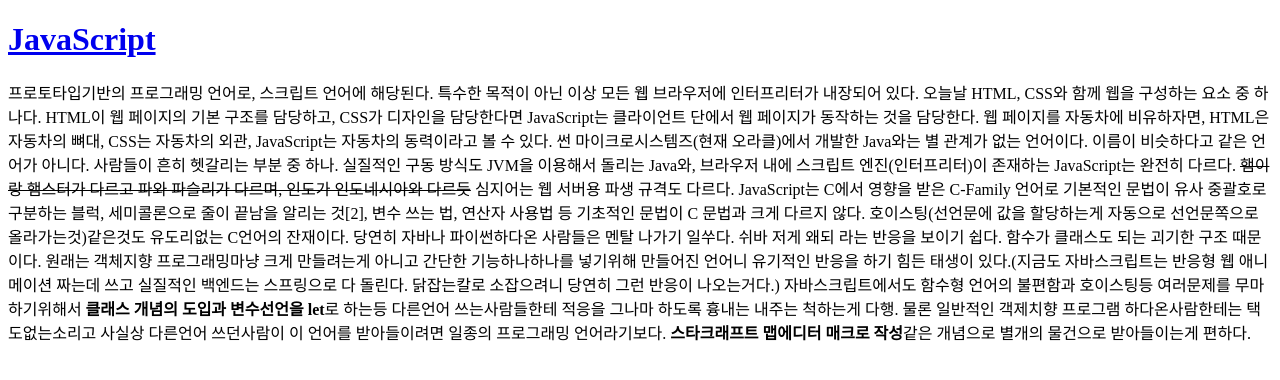
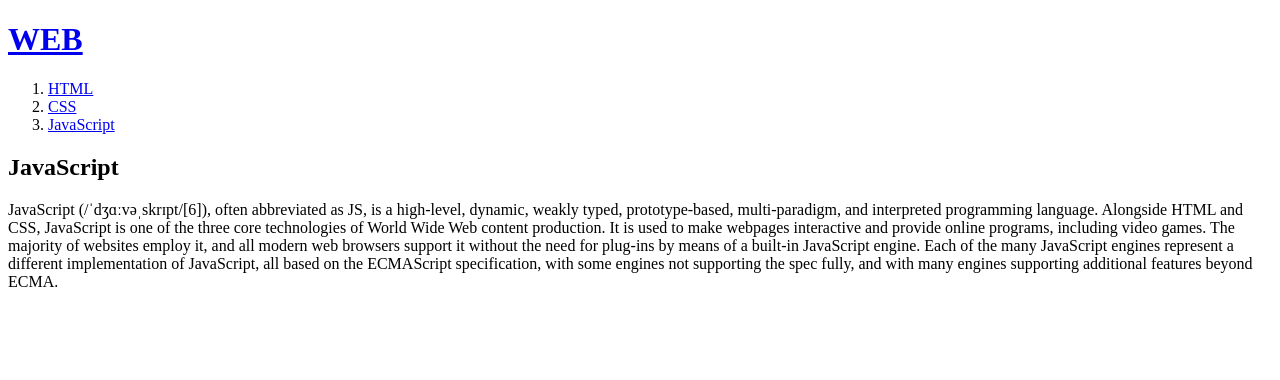
Before and after one commit to msoo6465/web, a plain HTML site: page 1-html/3.html in a window 1280 px wide. Drawn offline with Linux system fonts and the light colour scheme.

Commit message:
Change some string

```diff
--- a/1-html/3.html
+++ b/1-html/3.html
@@ -1,22 +1,19 @@
 <!doctype html>
-
-<!DOCTYPE html>
-<html lang="en" dir="ltr">
-
+<html>
 <head>
-  <title>JavaScript</title>
+  <title>WEB1 - JavaScript</title>
   <meta charset="utf-8">
 </head>
 <body>
-  <h1><a href="4.html" target="_self" title="index">JavaScript</a></h1>
+  <h1><a href="index.html">WEB</a></h1>
+  <ol>
+    <li><a href="1.html">HTML</a></li>
+    <li><a href="2.html">CSS</a></li>
+    <li><a href="3.html">JavaScript</a></li>
+  </ol>
+  <h2>JavaScript</h2>
   <p>
-    프로토타입기반의 프로그래밍 언어로, 스크립트 언어에 해당된다. 특수한 목적이 아닌 이상 모든 웹 브라우저에 인터프리터가 내장되어 있다. 오늘날 HTML, CSS와 함께 웹을 구성하는 요소 중 하나다. HTML이 웹 페이지의 기본 구조를 담당하고, CSS가 디자인을 담당한다면 JavaScript는 클라이언트 단에서 웹 페이지가 동작하는 것을 담당한다. 웹 페이지를 자동차에 비유하자면, HTML은 자동차의 뼈대, CSS는 자동차의 외관, JavaScript는 자동차의 동력이라고 볼 수 있다.
-
-    썬 마이크로시스템즈(현재 오라클)에서 개발한 Java와는 별 관계가 없는 언어이다. 이름이 비슷하다고 같은 언어가 아니다. 사람들이 흔히 헷갈리는 부분 중 하나. 실질적인 구동 방식도 JVM을 이용해서 돌리는 Java와, 브라우저 내에 스크립트 엔진(인터프리터)이 존재하는 JavaScript는 완전히 다르다. <del>햄이랑 햄스터가 다르고 파와 파슬리가 다르며, 인도가 인도네시아와 다르듯</del> 심지어는 웹 서버용 파생 규격도 다르다.
-
-    JavaScript는 C에서 영향을 받은 C-Family 언어로 기본적인 문법이 유사 중괄호로 구분하는 블럭, 세미콜론으로 줄이 끝남을 알리는 것[2], 변수 쓰는 법, 연산자 사용법 등 기초적인 문법이 C 문법과 크게 다르지 않다. 호이스팅(선언문에 값을 할당하는게 자동으로 선언문쪽으로 올라가는것)같은것도 유도리없는 C언어의 잔재이다. 당연히 자바나 파이썬하다온 사람들은 멘탈 나가기 일쑤다. 쉬바 저게 왜되 라는 반응을 보이기 쉽다. 함수가 클래스도 되는 괴기한 구조 때문이다. 원래는 객체지향 프로그래밍마냥 크게 만들려는게 아니고 간단한 기능하나하나를 넣기위해 만들어진 언어니 유기적인 반응을 하기 힘든 태생이 있다.(지금도 자바스크립트는 반응형 웹 애니메이션 짜는데 쓰고 실질적인 백엔드는 스프링으로 다 돌린다. 닭잡는칼로 소잡으려니 당연히 그런 반응이 나오는거다.)
-
-    자바스크립트에서도 함수형 언어의 불편함과 호이스팅등 여러문제를 무마하기위해서 <strong>클래스 개념의 도입과 변수선언을 let</strong>로 하는등 다른언어 쓰는사람들한테 적응을 그나마 하도록 흉내는 내주는 척하는게 다행. 물론 일반적인 객제치향 프로그램 하다온사람한테는 택도없는소리고 사실상 다른언어 쓰던사람이 이 언어를 받아들이려면 일종의 프로그래밍 언어라기보다. <strong>스타크래프트 맵에디터 매크로 작성</strong>같은 개념으로 별개의 물건으로 받아들이는게 편하다.
+    JavaScript (/ˈdʒɑːvəˌskrɪpt/[6]), often abbreviated as JS, is a high-level, dynamic, weakly typed, prototype-based, multi-paradigm, and interpreted programming language. Alongside HTML and CSS, JavaScript is one of the three core technologies of World Wide Web content production. It is used to make webpages interactive and provide online programs, including video games. The majority of websites employ it, and all modern web browsers support it without the need for plug-ins by means of a built-in JavaScript engine. Each of the many JavaScript engines represent a different implementation of JavaScript, all based on the ECMAScript specification, with some engines not supporting the spec fully, and with many engines supporting additional features beyond ECMA.
   </p>
 </body>
 </html>
```
Also changed, not shown: 1-html/1.html (+12 -8 lines), 1-html/2.html (+10 -7 lines), 1-html/index.html (added, +18 -0 lines).
